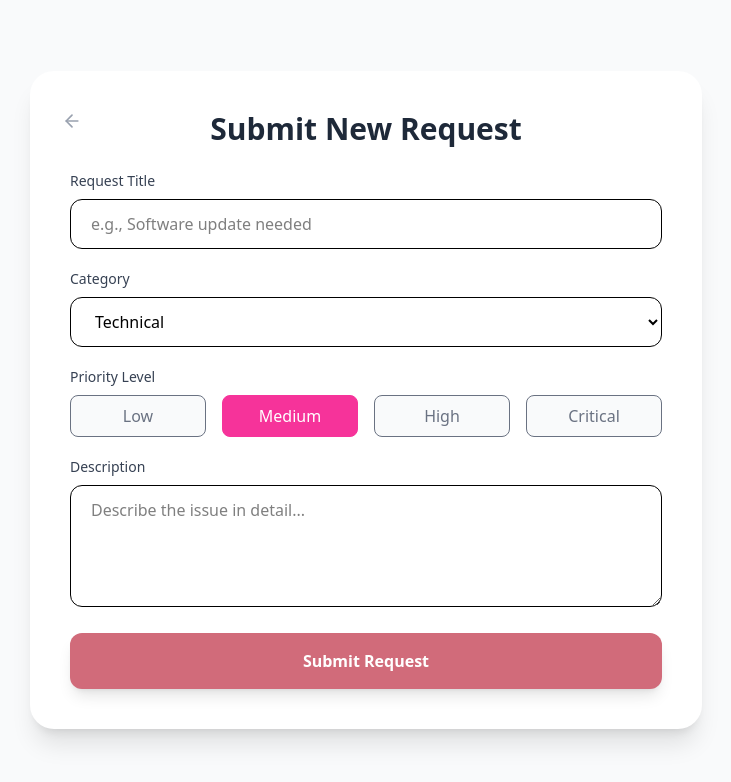
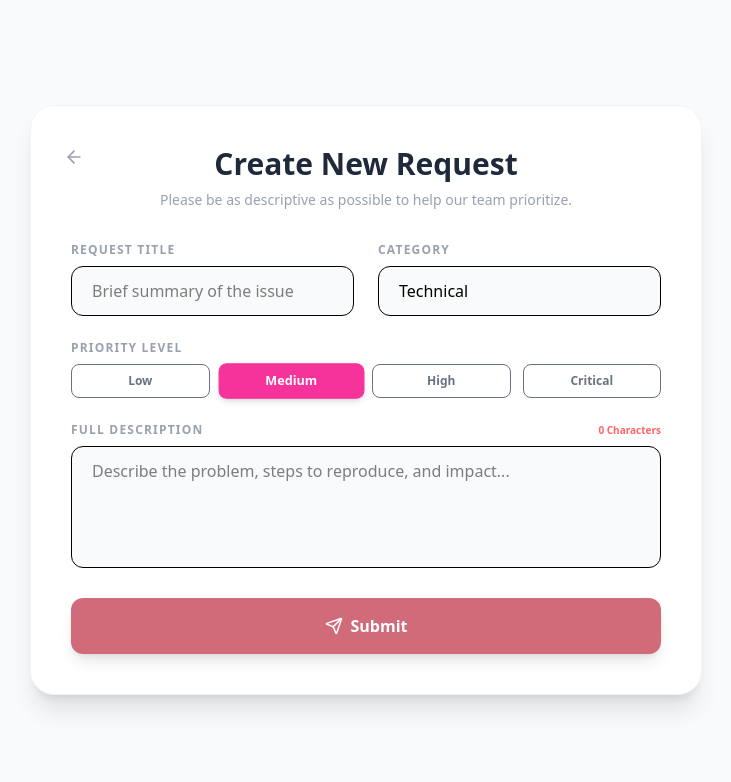
Before and after one commit to NAVEENAPRIYA-06/request-prioritization, a React (Vite) app in the folder client/: page /new-request in a window 1280 px wide. Shown: the top 782 px of the page, without its empty margins (274-1005 px from the left). Built offline with nearby package versions, Linux system fonts and the light colour scheme; sample sign-in values are in the browser's storage.

Commit message:
Updated request page

```diff
--- a/client/src/pages/AdminPanel.jsx
+++ b/client/src/pages/AdminPanel.jsx
@@ -1,6 +1,6 @@
 import React, { useEffect, useState } from 'react';
 import axios from 'axios';
-import { Shield, ArrowLeft } from 'lucide-react';
+import { Shield, ArrowLeft, AlertCircle, Clock, CheckCircle } from 'lucide-react';
 import { useNavigate } from 'react-router-dom';
 import toast from 'react-hot-toast';
 
@@ -12,13 +12,19 @@ const AdminPanel = () => {
     try {
       const res = await axios.get('http://localhost:5000/api/requests/admin/all');
 
-      // Priority Algorithm: Sort Critical > High > Medium > Low
+      // The Priority Algorithm: Sorting by urgency and then by date
       const priorityOrder = { 'Critical': 0, 'High': 1, 'Medium': 2, 'Low': 3 };
-      const sortedData = res.data.sort((a, b) => priorityOrder[a.priority] - priorityOrder[b.priority]);
+      const sortedData = res.data.sort((a, b) => {
+        if (priorityOrder[a.priority] !== priorityOrder[b.priority]) {
+          return priorityOrder[a.priority] - priorityOrder[b.priority];
+        }
+        return new Date(b.created_at) - new Date(a.created_at); // Newest first for same priority
+      });
 
       setAllRequests(sortedData);
     } catch (err) {
       console.error(err);
+      toast.error("Failed to load requests");
     }
   };
 
@@ -27,11 +33,21 @@ const AdminPanel = () => {
   const handleStatusChange = async (id, newStatus) => {
     try {
       await axios.put(`http://localhost:5000/api/requests/update-status/${id}`, { status: newStatus });
-      toast.success(`Updated to ${newStatus}`);
+      toast.success(`Status updated to ${newStatus}`);
       fetchAllData();
     } catch (err) {
       toast.error("Failed to update status");
     }
+  };
+
+  const getPriorityBadge = (priority) => {
+    const styles = {
+      Critical: "bg-red-100 text-red-700 border-red-200 animate-pulse",
+      High: "bg-orange-100 text-orange-700 border-orange-200",
+      Medium: "bg-blue-100 text-blue-700 border-blue-200",
+      Low: "bg-gray-100 text-gray-700 border-gray-200"
+    };
+    return `px-3 py-1 rounded-full text-xs font-black border ${styles[priority] || styles.Low}`;
   };
 
   return (
@@ -46,41 +62,66 @@ const AdminPanel = () => {
               <ArrowLeft size={20} />
             </button>
             <div>
-              <h2 className="text-3xl font-bold text-gray-800">Admin Control Center</h2>
-              <p className="text-gray-500 text-sm">Sorted by Priority: Critical items appear first</p>
+              <h2 className="text-3xl font-bold text-gray-800 tracking-tight">Admin Control Center</h2>
+              <p className="text-gray-500 text-sm flex items-center">
+                <Clock size={14} className="mr-1" />
+                Live request feed sorted by business priority
+              </p>
             </div>
           </div>
-          <Shield size={40} className="text-pink-500 opacity-20" />
+          <div className="hidden md:flex bg-white p-3 rounded-2xl border shadow-sm items-center space-x-4">
+             <div className="flex flex-col items-end">
+                <span className="text-xs font-bold text-gray-400 uppercase">System Status</span>
+                <span className="text-sm font-bold text-green-500">Active Monitoring</span>
+             </div>
+             <Shield size={28} className="text-blue-500" />
+          </div>
         </div>
 
-        <div className="bg-white rounded-2xl shadow-sm border overflow-hidden">
+        <div className="bg-white rounded-3xl shadow-sm border border-gray-200 overflow-hidden">
           <table className="w-full text-left">
-            <thead className="bg-gray-50 border-b text-gray-600">
+            <thead className="bg-gray-50 border-b border-gray-100 text-gray-600">
               <tr>
-                <th className="p-4 font-semibold">Employee</th>
-                <th className="p-4 font-semibold">Request Title</th>
-                <th className="p-4 font-semibold">Priority</th>
-                <th className="p-4 font-semibold">Status</th>
-                <th className="p-4 font-semibold text-center">Action</th>
+                <th className="p-5 font-bold text-xs uppercase tracking-wider">Employee</th>
+                <th className="p-5 font-bold text-xs uppercase tracking-wider">Request Title</th>
+                <th className="p-5 font-bold text-xs uppercase tracking-wider">Priority</th>
+                <th className="p-5 font-bold text-xs uppercase tracking-wider">Current Status</th>
+                <th className="p-5 font-bold text-xs uppercase tracking-wider text-center">Manage Action</th>
               </tr>
             </thead>
-            <tbody className="divide-y">
+            <tbody className="divide-y divide-gray-100">
               {allRequests.map((req) => (
-                <tr key={req.id} className="hover:bg-gray-50 transition">
-                  <td className="p-4 font-bold text-gray-700">{req.employee_name}</td>
-                  <td className="p-4 text-gray-600">{req.title}</td>
-                  <td className="p-4">
-                    <span className={`px-3 py-1 rounded-full text-xs font-bold ${req.priority === 'Critical' ? 'bg-red-100 text-red-600' : 'bg-gray-100 text-gray-600'}`}>
+                <tr key={req.id} className="hover:bg-gray-50/50 transition group">
+                  <td className="p-5">
+                    <div className="flex items-center space-x-3">
+                      <div className="w-8 h-8 rounded-full bg-gradient-to-tr from-gray-200 to-gray-300 flex items-center justify-center text-xs font-bold text-gray-600">
+                        {req.employee_name?.charAt(0)}
+                      </div>
+                      <span className="font-bold text-gray-700">{req.employee_name}</span>
+                    </div>
+                  </td>
+                  <td className="p-5">
+                    <p className="text-gray-800 font-medium">{req.title}</p>
+                    <p className="text-xs text-gray-400 truncate max-w-[200px]">{req.category}</p>
+                  </td>
+                  <td className="p-5">
+                    <span className={getPriorityBadge(req.priority)}>
                       {req.priority}
                     </span>
                   </td>
-                  <td className="p-4 text-sm text-gray-500 font-medium">{req.status}</td>
-                  <td className="p-4 text-center">
+                  <td className="p-5">
+                    <div className="flex items-center space-x-2">
+                       {req.status === 'Resolved' ? <CheckCircle size={16} className="text-green-500" /> : <Clock size={16} className="text-yellow-500" />}
+                       <span className="text-sm font-semibold text-gray-600">{req.status}</span>
+                    </div>
+                  </td>
+                  <td className="p-5 text-center">
                     <select
                       value={req.status}
                       onChange={(e) => handleStatusChange(req.id, e.target.value)}
-                      className="bg-white border rounded-lg px-2 py-1 text-sm outline-none focus:ring-2 focus:ring-pink-400"
+                      className="bg-gray-50 border border-gray-200 rounded-xl px-3 py-2 text-sm font-bold text-gray-700 outline-none focus:ring-2 focus:ring-blue-400 cursor-pointer transition"
                     >
+                      <option value="Open">Open</option>
                       <option value="Pending">Pending</option>
                       <option value="In Progress">In Progress</option>
                       <option value="Resolved">Resolved</option>
@@ -90,6 +131,12 @@ const AdminPanel = () => {
               ))}
             </tbody>
           </table>
+          {allRequests.length === 0 && (
+            <div className="p-20 text-center flex flex-col items-center">
+              <AlertCircle size={48} className="text-gray-200 mb-4" />
+              <p className="text-gray-400 font-medium">No employee requests found in the system.</p>
+            </div>
+          )}
         </div>
       </div>
     </div>
--- a/client/src/pages/NewRequest.jsx
+++ b/client/src/pages/NewRequest.jsx
@@ -1,54 +1,73 @@
 import React, { useState } from 'react';
 import axios from 'axios';
 import { useNavigate } from 'react-router-dom';
-import { ArrowLeft } from 'lucide-react';
+import { ArrowLeft, Send, AlertCircle } from 'lucide-react';
 import toast from 'react-hot-toast';
 
 const NewRequest = () => {
-  const [formData, setFormData] = useState({ title: '', description: '', category: 'Technical', priority: 'Medium' });
+  const [formData, setFormData] = useState({
+    title: '',
+    description: '',
+    category: 'Technical',
+    priority: 'Medium'
+  });
+  const [loading, setLoading] = useState(false);
   const navigate = useNavigate();
   const user = JSON.parse(localStorage.getItem('user'));
 
   const handleSubmit = async (e) => {
     e.preventDefault();
+
+    // Simple Validation
+    if (formData.description.length < 10) {
+      return toast.error("Please provide a more detailed description (min 10 chars).");
+    }
+
+    setLoading(true);
     try {
       await axios.post('http://localhost:5000/api/requests/create', { ...formData, userId: user.id });
-      toast.success("Request submitted!");
+      toast.success("Request submitted successfully!");
       navigate('/dashboard');
     } catch (err) {
-      toast.error("Failed to submit request");
+      toast.error("Failed to submit request. Please try again.");
+    } finally {
+      setLoading(false);
     }
   };
 
   return (
     <div className="min-h-screen bg-gray-50 flex items-center justify-center p-6">
-      <div className="bg-white w-full max-w-2xl rounded-3xl shadow-xl p-10 relative">
+      <div className="bg-white w-full max-w-2xl rounded-3xl shadow-xl p-10 relative border border-gray-100">
         {/* Floating Back Arrow */}
         <button
           onClick={() => navigate('/dashboard')}
-          className="absolute left-6 top-8 p-2 rounded-full hover:bg-gray-100 text-gray-400 transition"
+          className="absolute left-6 top-8 p-2 rounded-full hover:bg-gray-100 text-gray-400 transition-all border border-transparent hover:border-gray-200"
         >
           <ArrowLeft size={20} />
         </button>
 
-        <h2 className="text-3xl font-bold text-gray-800 mb-6 text-center">Submit New Request</h2>
+        <div className="text-center mb-8">
+          <h2 className="text-3xl font-bold text-gray-800">Create New Request</h2>
+          <p className="text-gray-400 mt-2 text-sm">Please be as descriptive as possible to help our team prioritize.</p>
+        </div>
 
-        <form onSubmit={handleSubmit} className="space-y-5">
+        <form onSubmit={handleSubmit} className="space-y-6">
+          <div className="grid grid-cols-1 md:grid-cols-2 gap-6">
             <div>
-            <label className="block text-sm font-medium text-gray-700 mb-2">Request Title</label>
+              <label className="block text-xs font-bold text-gray-400 uppercase tracking-widest mb-2">Request Title</label>
               <input
                 type="text"
                 required
-              placeholder="e.g., Software update needed"
-              className="w-full px-5 py-3 rounded-xl border focus:ring-2 focus:ring-pink-400 outline-none transition"
+                placeholder="Brief summary of the issue"
+                className="w-full px-5 py-3 rounded-xl border bg-gray-50 focus:bg-white focus:ring-2 focus:ring-pink-400 outline-none transition"
                 onChange={(e) => setFormData({...formData, title: e.target.value})}
               />
             </div>
 
             <div>
-            <label className="block text-sm font-medium text-gray-700 mb-2">Category</label>
+              <label className="block text-xs font-bold text-gray-400 uppercase tracking-widest mb-2">Category</label>
               <select
-              className="w-full px-5 py-3 rounded-xl border outline-none bg-white"
+                className="w-full px-5 py-3 rounded-xl border bg-gray-50 focus:bg-white outline-none appearance-none"
                 onChange={(e) => setFormData({...formData, category: e.target.value})}
               >
                 <option>Technical</option>
@@ -57,16 +76,21 @@ const NewRequest = () => {
                 <option>Other</option>
               </select>
             </div>
+          </div>
 
           <div>
-            <label className="block text-sm font-medium text-gray-700 mb-2">Priority Level</label>
-            <div className="flex space-x-4">
+            <label className="block text-xs font-bold text-gray-400 uppercase tracking-widest mb-2">Priority Level</label>
+            <div className="grid grid-cols-4 gap-3">
               {['Low', 'Medium', 'High', 'Critical'].map((p) => (
                 <button
                   key={p}
                   type="button"
                   onClick={() => setFormData({...formData, priority: p})}
-                  className={`flex-1 py-2 rounded-lg border transition font-medium ${formData.priority === p ? 'bg-pink-500 text-white border-pink-500' : 'bg-gray-50 text-gray-500'}`}
+                  className={`py-2 rounded-lg border text-xs font-bold transition-all ${
+                    formData.priority === p
+                    ? 'bg-pink-500 text-white border-pink-500 shadow-md transform scale-105'
+                    : 'bg-white text-gray-500 hover:border-pink-200'
+                  }`}
                 >
                   {p}
                 </button>
@@ -75,20 +99,32 @@ const NewRequest = () => {
           </div>
 
           <div>
-            <label className="block text-sm font-medium text-gray-700 mb-2">Description</label>
+            <div className="flex justify-between items-center mb-2">
+              <label className="block text-xs font-bold text-gray-400 uppercase tracking-widest">Full Description</label>
+              <span className={`text-[10px] font-bold ${formData.description.length < 10 ? 'text-red-400' : 'text-green-400'}`}>
+                {formData.description.length} Characters
+              </span>
+            </div>
             <textarea
               rows="4"
-              placeholder="Describe the issue in detail..."
-              className="w-full px-5 py-3 rounded-xl border focus:ring-2 focus:ring-pink-400 outline-none transition"
+              required
+              placeholder="Describe the problem, steps to reproduce, and impact..."
+              className="w-full px-5 py-3 rounded-xl border bg-gray-50 focus:bg-white focus:ring-2 focus:ring-pink-400 outline-none transition resize-none"
               onChange={(e) => setFormData({...formData, description: e.target.value})}
             ></textarea>
           </div>
 
           <button
             type="submit"
-            className="w-full py-4 bg-[#d16b7a] text-white font-bold rounded-xl shadow-lg hover:bg-[#b05a68] transition transform hover:scale-[1.01]"
+            disabled={loading}
+            className={`w-full py-4 ${loading ? 'bg-gray-400' : 'bg-[#d16b7a] hover:bg-[#b05a68]'} text-white font-bold rounded-xl shadow-lg transition flex items-center justify-center space-x-2`}
           >
-            Submit Request
+            {loading ? <span>Processing...</span> : (
+              <>
+                <Send size={18} />
+                <span>Submit</span>
+              </>
+            )}
           </button>
         </form>
       </div>
```
Lines whose indentation alone changed are shown as unchanged.
